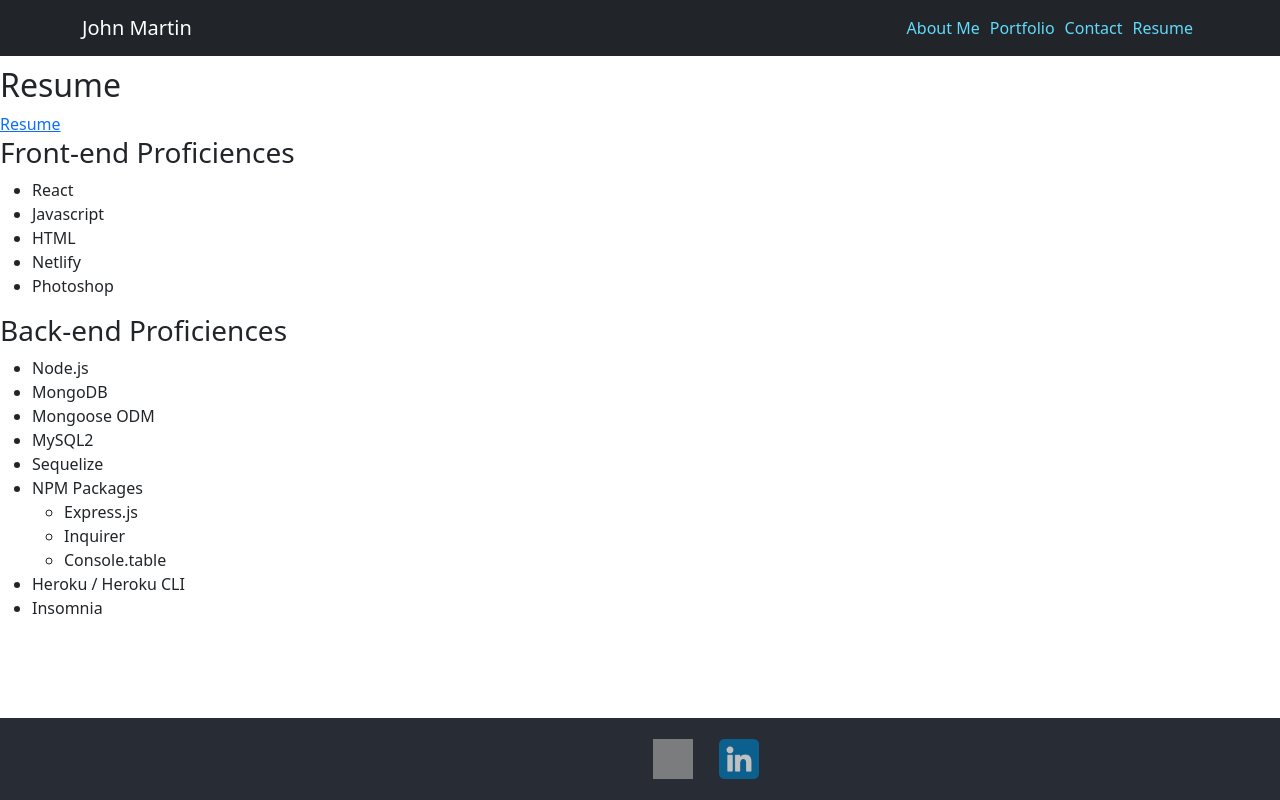
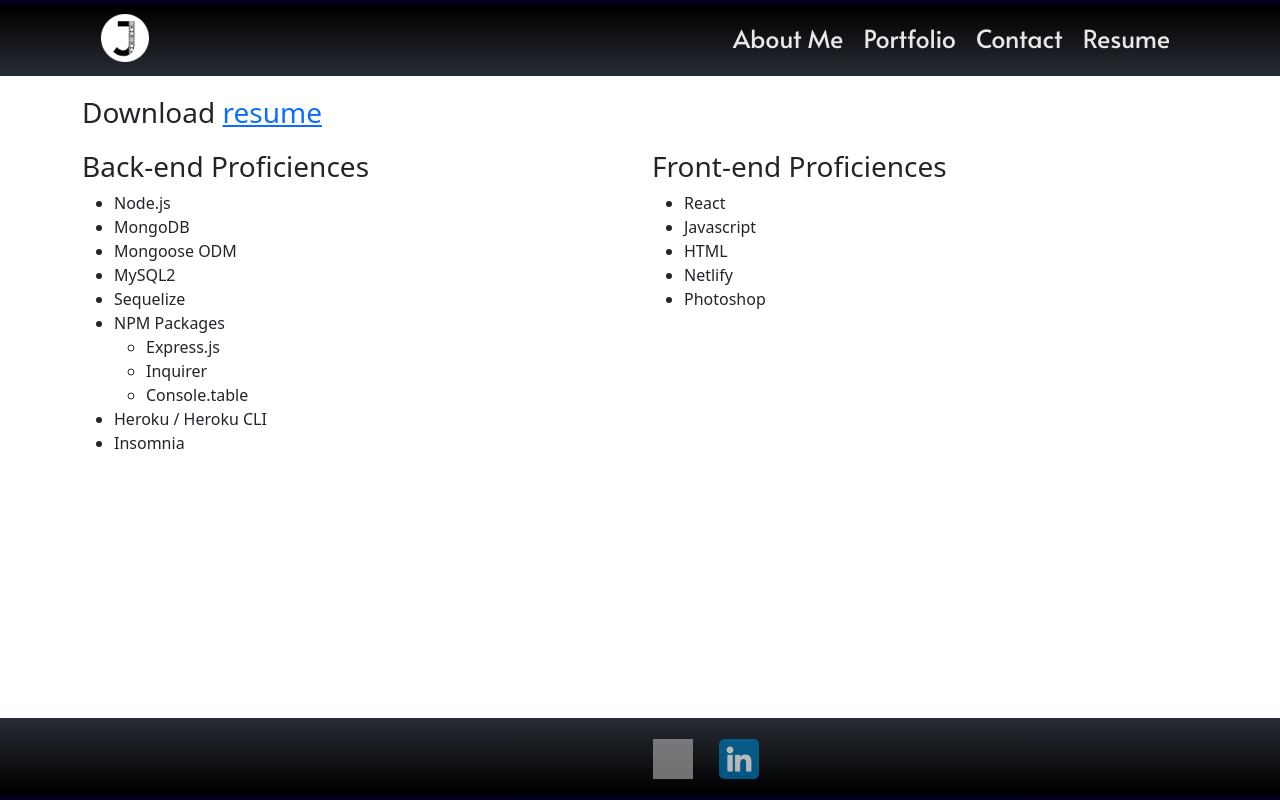
Before and after one commit to gemsjohn/tawny-port, a React (Create React App) app: page /resume in a window 1280 px wide. Built offline with nearby package versions, Linux system fonts and the light colour scheme; grey boxes are pictures that could not be loaded.

Commit message:
updated header and footer styling. updated the resume page to include additional content

```diff
--- a/public/index.html
+++ b/public/index.html
@@ -21,6 +21,9 @@
       integrity="sha384-1BmE4kWBq78iYhFldvKuhfTAU6auU8tT94WrHftjDbrCEXSU1oBoqyl2QvZ6jIW3"
       crossorigin="anonymous"
     />
+    <link rel="preconnect" href="https://fonts.googleapis.com">
+    <link rel="preconnect" href="https://fonts.gstatic.com" crossorigin>
+    <link href="https://fonts.googleapis.com/css2?family=Alata&display=swap" rel="stylesheet">
     <!--
       Notice the use of %PUBLIC_URL% in the tags above.
       It will be replaced with the URL of the `public` folder during the build.
--- a/src/App.css
+++ b/src/App.css
@@ -15,20 +15,33 @@
 }
 
 .App-header {
-  background-color: #282c34;
-  min-height: 20vh;
+  font-family: 'Alata', sans-serif;
+  background: rgb(2,0,36);
+  background: linear-gradient(180deg, rgba(2,0,36,1) 0%, rgba(0,0,0,1) 10%, rgba(40,44,52,1) 100%);
+}
+.App-header-nav {
+  font-size: 25px;
   display: flex;
-  flex-direction: column;
-  align-items: center;
-  justify-content: center;
-  font-size: calc(10px + 2vmin);
-  color: white;
+  flex-wrap: wrap;
+  justify-content: right;
+  margin: 10px 100px 10px 0px;
+
+}
+.App-header-brand {
+  font-size: 35px;
+  margin: 0px 0px 0px 100px;
 }
 
 .App-link {
-  color: #61dafb;
+  color: white;
+  opacity: 90%;
   text-decoration: none;
-  padding: 0px 5px 0px 5px;
+  padding: 0px 10px 0px 10px;
+}
+
+.App-link:hover {
+  color: white;
+  opacity: 100%;
 }
 
 @keyframes App-logo-spin {
@@ -39,6 +52,11 @@
     transform: rotate(360deg);
   }
 }
+.card-content {
+  position: absolute;
+  bottom: 0;
+}
+
 .full-space {
   height: 100%;
 }
@@ -64,12 +82,17 @@
   height: 100px;
 }
 
+.extra-spacing {
+  margin: 20px 0px 20px 0px;
+}
+
 .footer {
   position: fixed;
   bottom: 0;
   width: 100%;
   margin: auto;
-  background-color: #282c34;
+  background: rgb(40,44,52);
+  background: linear-gradient(180deg, rgba(40,44,52,1) 0%, rgba(0,0,0,1) 90%, rgba(2,0,36,1) 100%);
 }
 
 .footer-center {
--- a/src/App.js
+++ b/src/App.js
@@ -11,7 +11,7 @@
     <Header />
     <div>
       <Container className="full-space">
-        <h2>About Me</h2>
+        <h3 className="extra-spacing">About Me</h3>
         <div>
           <Row>
             <Col>
--- a/src/header.jsx
+++ b/src/header.jsx
@@ -1,20 +1,29 @@
 import Navbar from 'react-bootstrap/Navbar';
-import Container from 'react-bootstrap/Container';
+import { Col, Row } from 'react-bootstrap';
 import Nav from 'react-bootstrap/Nav';
 import { Link } from "react-router-dom";
+import name from './assets/name_logo.png';
 
 export const Header = () => {
     return (
-            <Navbar bg="dark" variant="dark">
-                <Container bd="dark">
-                    <Navbar.Brand>John Martin</Navbar.Brand>
+            <Navbar bg="dark" variant="dark" className="App-header">
+                <Navbar.Brand href="#home">
+                    <img
+                        src={name}
+                        width="50"
+                        height="50"
+                        className="d-inline-block align-top App-header-brand"
+                        alt="React Bootstrap logo"
+                    />
+                </Navbar.Brand>
+                <Col className="App-header-nav">
                     <Nav>
                         <Link to="/" className="App-link">About Me</Link>
                         <Link to="/portfolio" className="App-link">Portfolio</Link>
                         <Link to="/Contact" className="App-link">Contact</Link>
                         <Link to="/Resume" className="App-link">Resume</Link>
                     </Nav>
-                </Container>
+                </Col>
             </Navbar>
     )
 }
--- a/src/routes/contact.jsx
+++ b/src/routes/contact.jsx
@@ -27,6 +27,7 @@
       <Header />
       <Container>
       <div className="App">
+        <h3 className="extra-spacing">Contact Me!</h3>
       <Formik
       validationSchema={schema}
       initialValues={{
--- a/src/routes/portfolio.jsx
+++ b/src/routes/portfolio.jsx
@@ -14,11 +14,11 @@
       <Header />
       <Container>
         <div className="App">
-          <h2>Portfolio</h2>
+          <h3 className="extra-spacing">Portfolio</h3>
           {/* ROW #1 */}
           <Row className="Row-space">
             <Col>
-              <Card style={{ width: '24rem' }}>
+              <Card style={{ width: '24rem' }} class="card h-100">
                 <Card.Img variant="top" src={bm_dept} className="photo" />
                 <Card.Body>
                     <Card.Title>Business Manager</Card.Title>
@@ -33,7 +33,7 @@
               </Card>
             </Col>
             <Col>
-            <Card style={{ width: '24rem' }}>
+            <Card style={{ width: '24rem' }} class="card h-100">
                 <Card.Img variant="top" src={sn_disco} />
                 <Card.Body>
                   <Card.Title>Social Network API</Card.Title>
@@ -50,7 +50,7 @@
               </Card>
             </Col>
             <Col>
-            <Card style={{ width: '24rem' }}>
+            <Card style={{ width: '24rem' }} class="card h-100">
                 <Card.Img variant="top" src={ecom_shop} />
                 <Card.Body>
                   <Card.Title>E-Commerce Back End</Card.Title>
@@ -68,7 +68,7 @@
           {/* ROW #2 */}
           <Row className="Row-space">
             <Col>
-              <Card style={{ width: '24rem' }}>
+              <Card style={{ width: '24rem' }} class="card h-100">
                 <Card.Img variant="top" src={splotch} />
                 <Card.Body>
                   <Card.Title>Non-fungible Token Project</Card.Title>
@@ -81,7 +81,7 @@
               </Card>
             </Col>
             <Col>
-            <Card style={{ width: '24rem' }}>
+            <Card style={{ width: '24rem' }} class="card h-100">
                 <Card.Img variant="top" src={wol} />
                 <Card.Body>
                   <Card.Title>Walks of Love</Card.Title>
@@ -96,7 +96,7 @@
               </Card>
             </Col>
             <Col>
-            <Card style={{ width: '24rem' }}>
+            <Card style={{ width: '24rem' }} class="card h-100">
                 <Card.Img variant="top" src={employee} />
                 <Card.Body>
                   <Card.Title>Employee Profile</Card.Title>
--- a/src/routes/resume.jsx
+++ b/src/routes/resume.jsx
@@ -1,4 +1,5 @@
 import React from 'react';
+import { Container, Col, Row } from 'react-bootstrap';
 import { Footer } from '../footer';
 import { Header } from '../header';
 import resume from '../assets/CV_JM.pdf';
@@ -16,16 +17,12 @@
       <>
       <Header />
       <div className="App">
-        <h2>Resume</h2>
-        <DownloadLink src={resume}>Resume</DownloadLink>
-        <h3>Front-end Proficiences</h3>
-        <ul>
-          <li>React</li>
-          <li>Javascript</li>
-          <li>HTML</li>
-          <li>Netlify</li>
-          <li>Photoshop</li>
-        </ul>
+        <Container className="full-space">
+          <div>
+            <h3 className="extra-spacing">Download <DownloadLink src={resume}>resume</DownloadLink></h3>
+          </div>
+          <Row>
+            <Col>
               <h3>Back-end Proficiences</h3>
               <ul>
                 <li>Node.js</li>
@@ -42,6 +39,19 @@
                 <li>Heroku / Heroku CLI</li>
                 <li>Insomnia</li>
               </ul>
+            </Col>
+            <Col>
+              <h3>Front-end Proficiences</h3>
+              <ul>
+                <li>React</li>
+                <li>Javascript</li>
+                <li>HTML</li>
+                <li>Netlify</li>
+                <li>Photoshop</li>
+              </ul>
+            </Col>
+          </Row>
+        </Container>
       </div>
       <Footer />
       </>
```
Also changed, not shown: src/assets/name_logo.png (added). Lines whose indentation alone changed are shown as unchanged.
